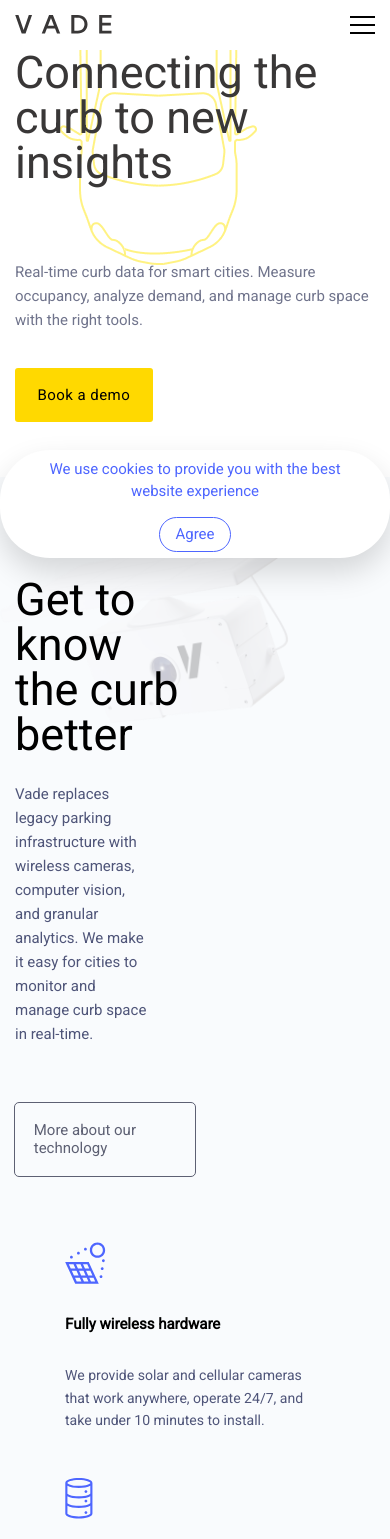
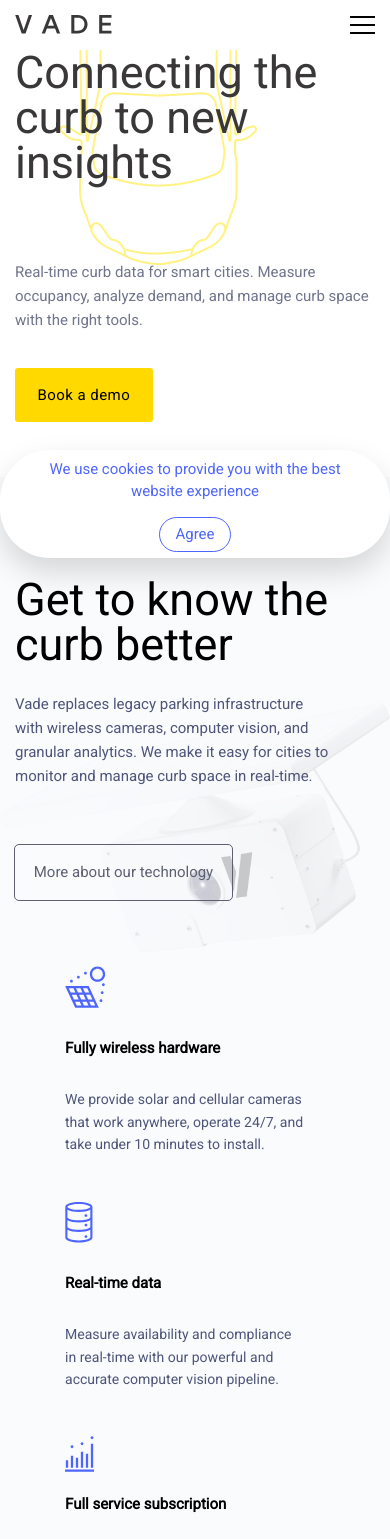
Before and after one commit to ZoirJohn/VADE, a React (Create React App) app: page / in a window 390 px wide. Shown: the top 1539 px of the page. Built offline with nearby package versions, Linux system fonts and the light colour scheme.

Commit message:
test pushing

```diff
--- a/src/scss/_variables.scss
+++ b/src/scss/_variables.scss
@@ -66,6 +66,7 @@
    @media (max-width: 620px) {
       max-width: 260px;
 		margin: 0 auto;
+		gap: 0;
    }
 }
 .mainCaption {
--- a/src/scss/main.scss
+++ b/src/scss/main.scss
@@ -185,7 +185,7 @@
    }
 
    &__body {
-      flex: 0 0 50%;
+
       h1 {
          padding: 0 3em 0 0;
          @media (max-width: ($largeTablet+px)) {
@@ -205,6 +205,9 @@
 		@media (max-width: ($tablet+px)) {
 			z-index: 2;
 		}
+		@media (max-width: 620px) {
+			grid-column: 1/3;
+		}
    }
 
    &__img {
@@ -219,8 +222,11 @@
       @media (max-width: ($tablet+px)) {
          position: absolute;
          z-index: 1;
-			top: 3em;
+			top: 15em;
 			opacity: 0.2;
+			img{
+				width: 100%;
+			}
       }
    }
 
```
